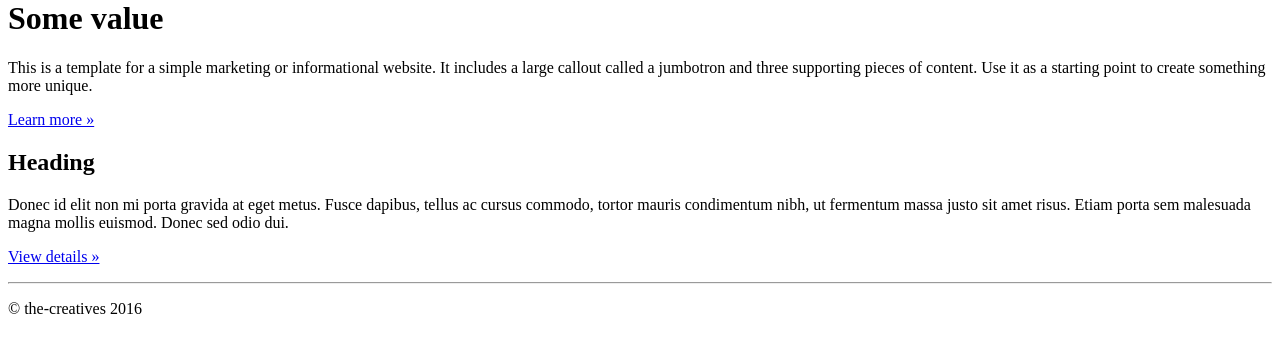
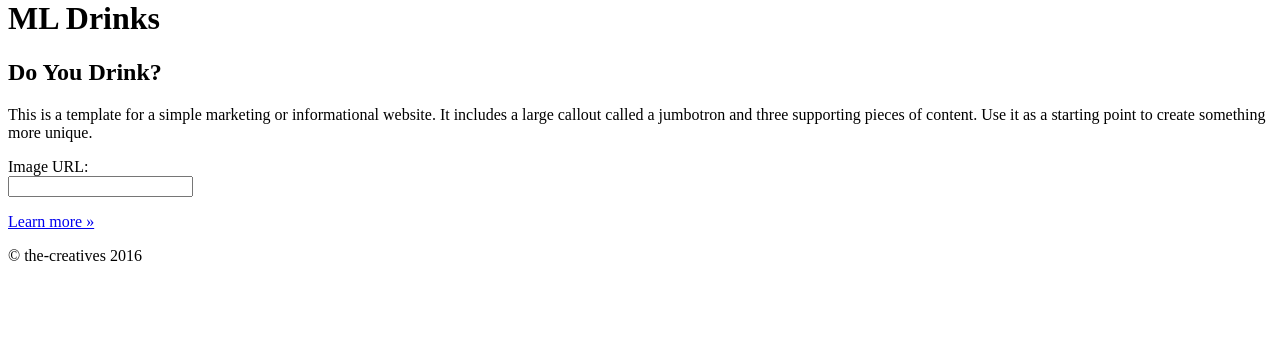
Before and after one commit to the-creatives/ml-drinks, a Django app: page / in a window 1280 px wide. Shown: the part 21-374 px from the top of the page. Run offline with Django 3.2, Linux system fonts and the light colour scheme.

Commit message:
added main page and bootstrap

```diff
--- a/drinks/templates/home.html
+++ b/drinks/templates/home.html
@@ -9,26 +9,16 @@
 <!-- Main jumbotron for a primary marketing message or call to action -->
 <div class="jumbotron">
     <div class="container">
-        <h1>{{ some_dynamic_value }}</h1>
-
+        <h1> ML Drinks</h1>
+        <h2> Do You Drink?</h2>
         <p>This is a template for a simple marketing or informational website. It includes a large callout called a jumbotron and three supporting pieces of content. Use it as a starting point to create something more unique.</p>
+        <form>
+          Image URL:<br>
+          <input type="text" name="url"><br>
+        </form>
 
         <p><a class="btn btn-primary btn-lg" href="#" role="button">Learn more &raquo;</a></p>
     </div>
 </div>
 
-<div class="container">
-    <!-- Example row of columns -->
-    <div class="row">
-        <div class="col-md-4">
-            <h2>Heading</h2>
-
-            <p>Donec id elit non mi porta gravida at eget metus. Fusce dapibus, tellus ac cursus commodo, tortor mauris condimentum nibh, ut fermentum massa justo sit amet risus. Etiam porta sem malesuada magna mollis euismod. Donec sed odio dui. </p>
-
-            <p><a class="btn btn-default" href="#" role="button">View details &raquo;</a></p>
-        </div>
-    </div>
-
-    <hr>
-</div> <!-- /container -->
 {% endblock %}
```
